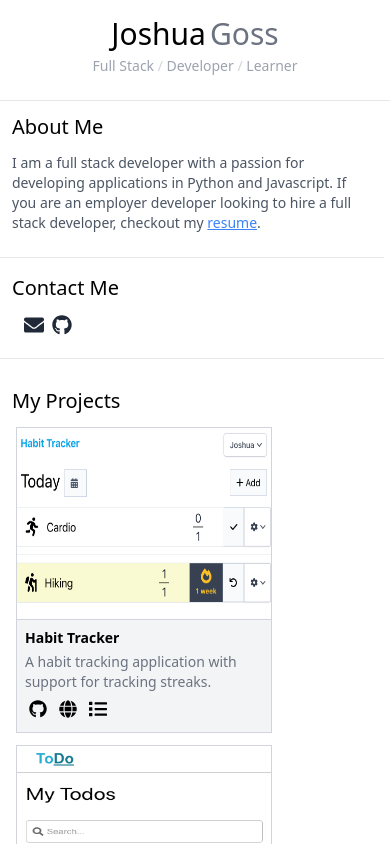
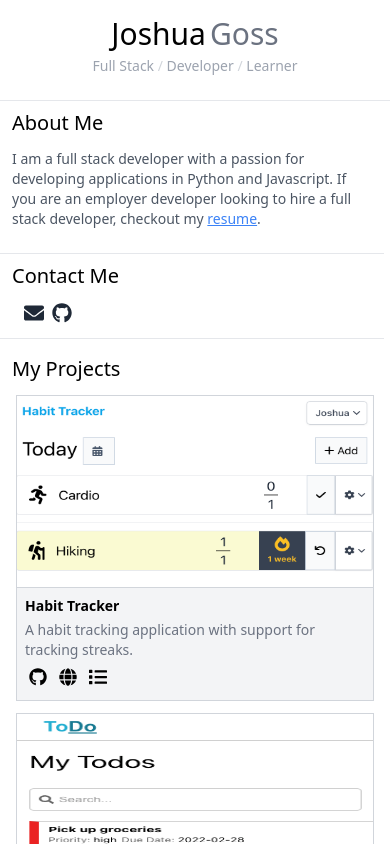
Before and after one commit to joshgoss/personal-site, a Next.js app: page / in a window 390 px wide. Shown: the top 844 px of the page. Built offline with nearby package versions, Linux system fonts and the light colour scheme.

Commit message:
Fix issues on mobile devices
+ Fix too much padding on Projects Header
+ Fix project items not taking up full width on mobile
+ remove unused api endpoint
+ decrease margins on horizontal rule component

```diff
--- a/src/components/Header.tsx
+++ b/src/components/Header.tsx
@@ -6,7 +6,7 @@ type Props = {
 };
 
 const Header = ({ className, children }: Props) => (
-  <h3 className={classNames("text-xl mx-3 mt-3 mb-3", className)}>
+  <h3 className={classNames("text-xl mx-3 mt-2 mb-3", className)}>
     {children}
   </h3>
 );
--- a/src/components/Hr.tsx
+++ b/src/components/Hr.tsx
@@ -5,7 +5,7 @@ type Props = {
 };
 
 const Hr = ({ className }: Props) => (
-  <hr className={classNames("my-4", className)} />
+  <hr className={classNames("my-2", className)} />
 );
 
 export default Hr;
--- a/src/components/Project.tsx
+++ b/src/components/Project.tsx
@@ -22,9 +22,9 @@ const Project = ({
 }: Props) => {
   const [showTechStack, setShowTechStack] = useState(false);
   return (
-    <div className="border border-gray-300 w-64 relative pb-7 bg-gray-100">
+    <div className="border border-gray-300 w-full md:w-64 relative pb-7 bg-gray-100">
       <Image
-        className="border-b border-gray-300 h-48 w-64"
+        className="border-b border-gray-300 h-48 w-full md:w-64"
         src={imageUrl}
         alt={title}
         width={288}
--- a/src/pages/api/hello.ts
+++ /dev/null
@@ -1,13 +0,0 @@
-// Next.js API route support: https://nextjs.org/docs/api-routes/introduction
-import type { NextApiRequest, NextApiResponse } from 'next'
-
-type Data = {
-  name: string
-}
-
-export default function handler(
-  req: NextApiRequest,
-  res: NextApiResponse<Data>
-) {
-  res.status(200).json({ name: 'John Doe' })
-}
--- a/src/pages/index.tsx
+++ b/src/pages/index.tsx
@@ -51,8 +51,8 @@ export default function Home() {
           <Hr />
 
           {/* Contact */}
-          <Header className="mt-0">Contact Me</Header>
-          <ul className="mx-4 mb-2 text-xl text-gray-800">
+          <Header>Contact Me</Header>
+          <ul className="mx-4  text-xl text-gray-800">
             <li className="inline-block ml-2">
               <a href="mailto:josh@joshgoss.com">
                 <FaEnvelope />
@@ -69,7 +69,7 @@ export default function Home() {
 
         {/* Main */}
         <main className="grow md:border-r mb-5">
-          <Header className="mt-0 md:mt-3">My Projects</Header>
+          <Header>My Projects</Header>
 
           <div className="flex flex-row flex-wrap gap-3 mx-4">
             <Project
```
